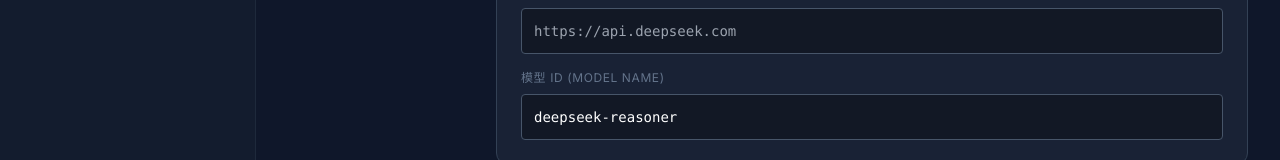
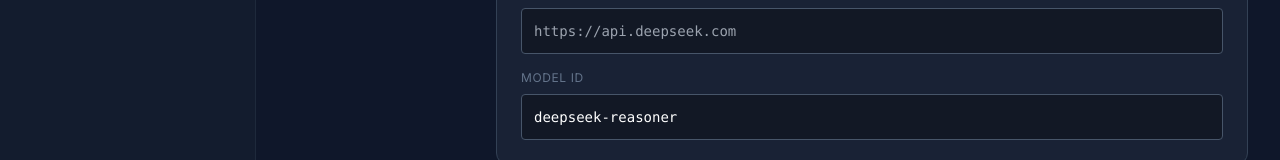
Before and after one commit to a88741704-collab/-, a React (Vite) app: page / in a window 1280 px wide. Both pictures are taken after a click on the button "自定义 / 第三方 (DeepSeek等)". Shown: the part 566-726 px from the top of the page. Built offline with nearby package versions, Linux system fonts and the light colour scheme.

Commit message:
feat: Simplify model ID label
Changes the "模型 ID (Model Name)" label to simply "Model ID" for better clarity and conciseness in the UI.

```diff
--- a/components/StepConfiguration.tsx
+++ b/components/StepConfiguration.tsx
@@ -209,7 +209,7 @@
                         </div>
 
                         <div>
-                           <label className="text-xs text-slate-500 mb-2 block uppercase tracking-wider">模型 ID (Model Name)</label>
+                           <label className="text-xs text-slate-500 mb-2 block uppercase tracking-wider">Model ID</label>
                            <input
                               placeholder="deepseek-reasoner"
                               value={config.model}
```
